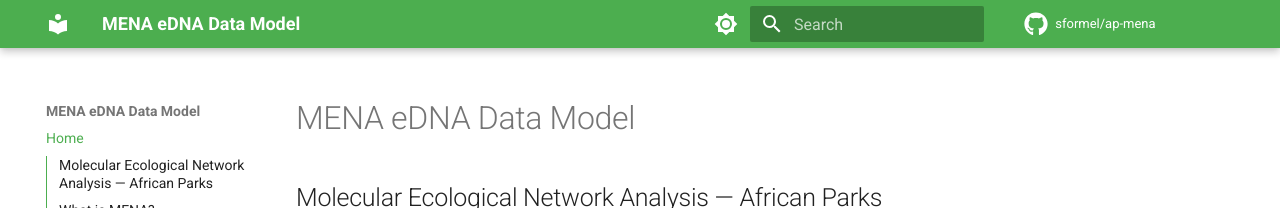
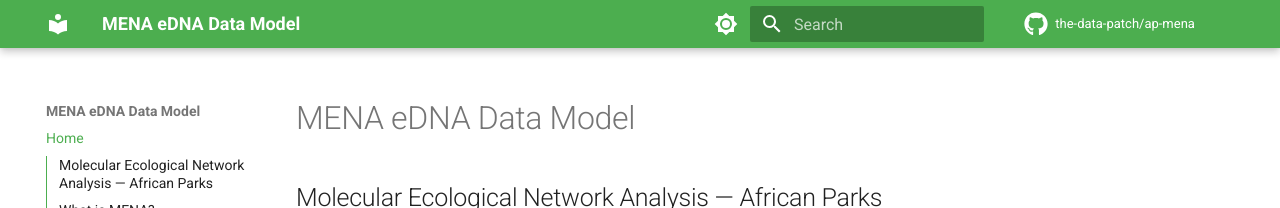
Before and after one commit to the-data-patch/ap-mena, an MkDocs documentation site: the page built from docs/index.md, in a window 1280 px wide. Shown: the top 208 px of the page. Built offline with MkDocs 1.6.1 and Material for MkDocs 9.7.7, drawn with Linux system fonts in a browser that asks for light colours; comment, search, counter and statistics services are not loaded.

Commit message:
update repo metadata

```diff
--- a/mkdocs.yml
+++ b/mkdocs.yml
@@ -2,9 +2,9 @@ site_name: MENA eDNA Data Model
 site_description: >-
   LinkML data model and project documentation for the African Parks
   Molecular Ecological Network Analysis (MENA) eDNA project.
-site_url: https://sformel.github.io/ap-mena/
-repo_url: https://github.com/sformel/ap-mena
-repo_name: sformel/ap-mena
+site_url: https://the-data-patch.github.io/ap-mena/
+repo_url: https://github.com/the-data-patch/ap-mena
+repo_name: the-data-patch/ap-mena
 
 theme:
   name: material
```
